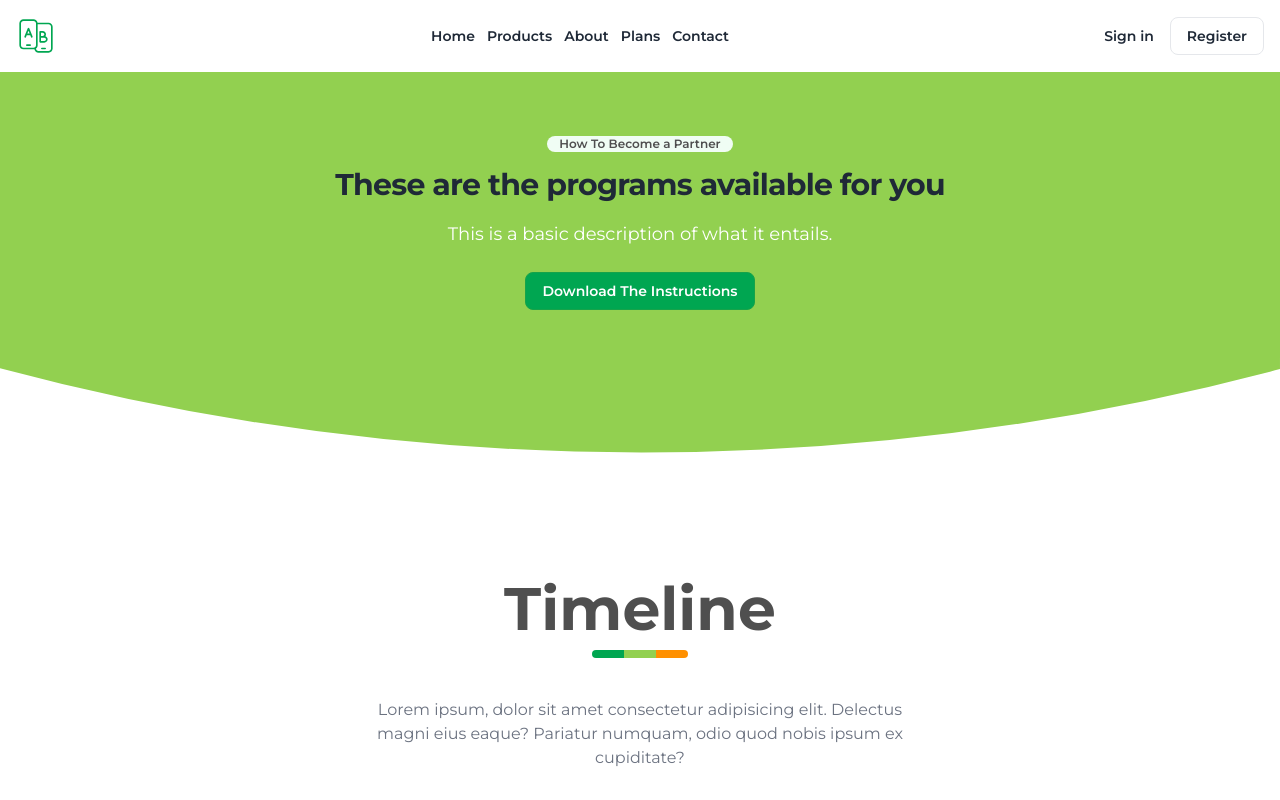
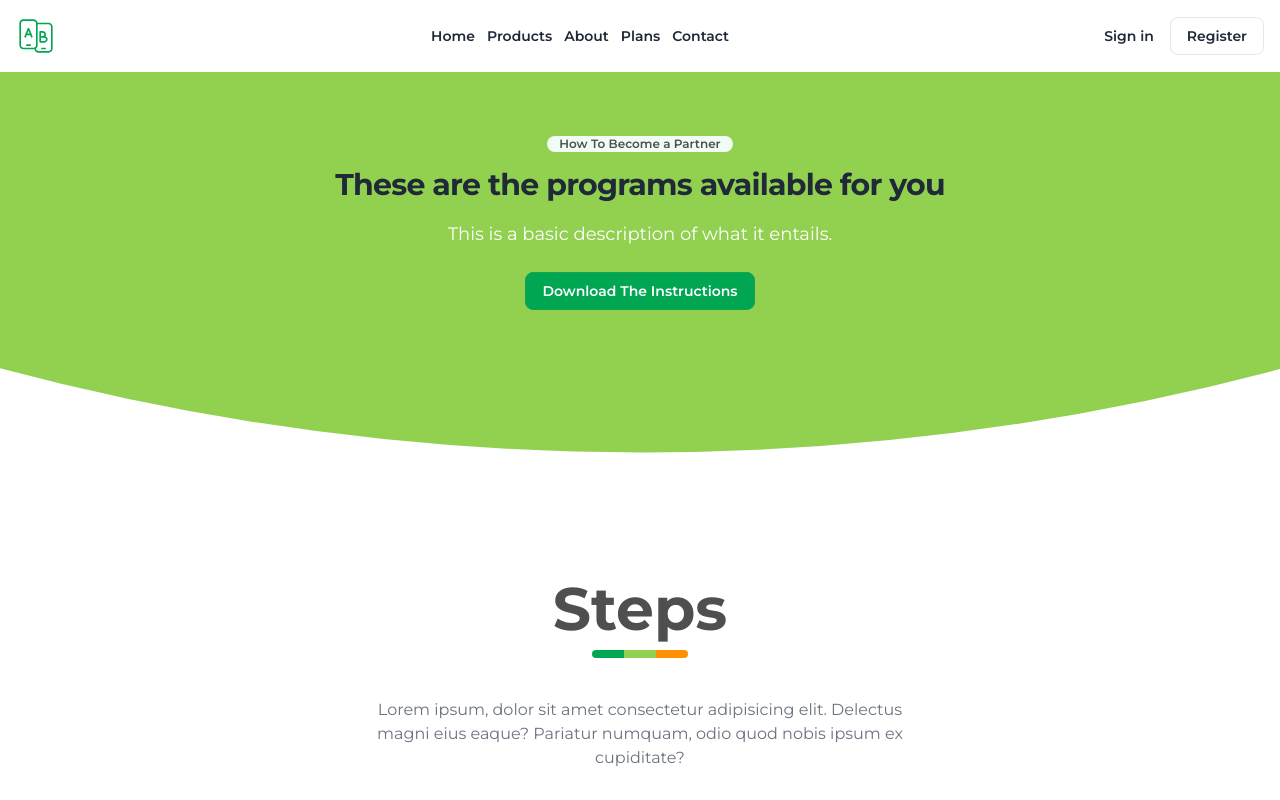
Before and after one commit to joel-chad/liquid, a Next.js app: page /how/client in a window 1280 px wide. Shown: the top 800 px of the page. Built offline with nearby package versions, Linux system fonts and the light colour scheme; what tw-elements would draw is missing.

Commit message:
timeline

```diff
--- a/components/TImeLine.js
+++ b/components/TImeLine.js
@@ -13,7 +13,7 @@ function TimeLine(props) {
             <div className="max-w-xl mx-auto">
                 <div className="text-center ">
                     <div className="relative flex flex-col items-center">
-                        <h1 className="text-6xl font-bold leading-tight dark:text-gray-300"> Timeline
+                        <h1 className="text-6xl font-bold leading-tight dark:text-gray-300"> Steps
                         </h1>
                         <div className="flex w-24 mt-1 mb-10 overflow-hidden rounded">
                             <div className="flex-1 h-2 bg-[#00A651]">
```
